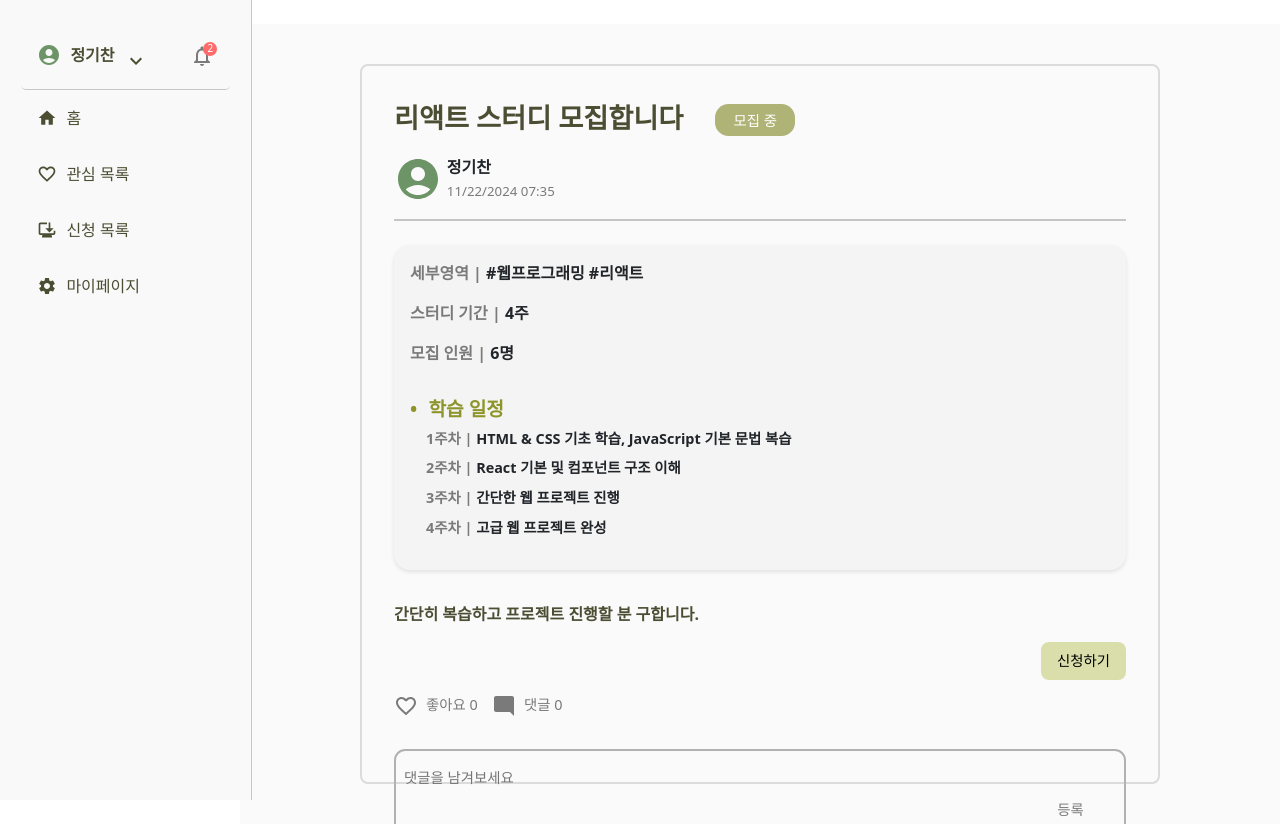
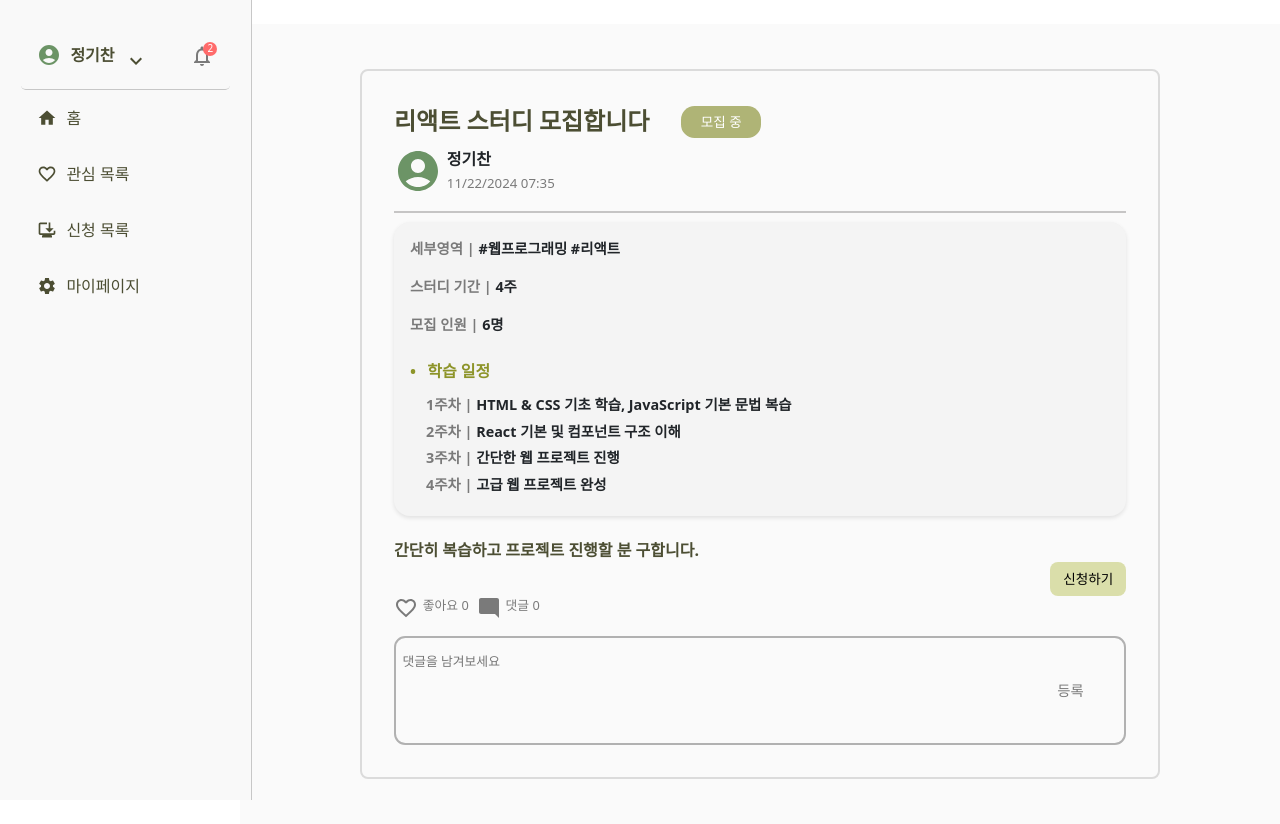
Before and after one commit to bmbx08/Jieum, a React (Create React App) app: page / in a window 1280 px wide. Built offline with nearby package versions, Linux system fonts and the light colour scheme.

Commit message:
iwannadie

```diff
--- a/src/pages/StudyRecruitPage/components/Check.css
+++ b/src/pages/StudyRecruitPage/components/Check.css
@@ -20,24 +20,32 @@
 
 /* 전체 박스 */
 .study-recruit-check-box {
+  display: flex;
+  flex-direction: column;
+  align-items: stretch;
+
   border: 2px solid #dbdbdb;
   border-radius: 0.5rem;
   width: 90%;
   max-width: 800px;
-  height: 90vh;
+  height: auto;
   max-height: 90vh;
   padding: 2rem;
   margin: auto;
+  overflow-y: auto;
   background-color: #fafafa;
   box-sizing: border-box;
 }
 
 .study-recruit-check-box > * {
+  margin: 0;
+  width: 100%;
+  box-sizing: border-box;
 }
 
 /* 설명 텍스트 */
 .study-description {
-  margin-top: 2rem;
+  margin-top: 0.8rem;
   font-size: 1rem;
   color: #4c4e33;
   font-weight: bold;
--- a/src/pages/StudyRecruitPage/components/PostProfile.css
+++ b/src/pages/StudyRecruitPage/components/PostProfile.css
@@ -1,10 +1,10 @@
 /* 전체 프로필 박스 */
 .post-profile-box {
   display: flex;
-  justify-content: start;
+  justify-content: flex-start;
   align-items: center;
   gap: 1rem;
-  margin-top: 1rem;
+  margin-top: 0.5rem 0;
   border-bottom: 2px solid #c6c5c5;
 }
 
--- a/src/pages/StudyRecruitPage/components/PostTitle.css
+++ b/src/pages/StudyRecruitPage/components/PostTitle.css
@@ -1,19 +1,21 @@
 .post-title-box {
   display: flex;
+  padding-bottom: 0.5rem;
 }
 
 .post-title {
-  font-size: 1.7rem;
+  font-size: 1.5rem;
   font-weight: bold;
   color: #4c4e33;
 }
 
 .toRecruit-state {
-  margin-top: 0.4rem;
+  margin-top: 0.2rem;
+  padding: 0.3rem 0.5rem;
+
   text-align: center;
-  font-size: 0.9rem;
+  font-size: 0.85rem;
   border: none;
-  background: none;
   border-radius: 0.85rem;
   background-color: #afb476;
   margin-left: 2rem;
--- a/src/pages/StudyRecruitPage/components/ReactionBox.css
+++ b/src/pages/StudyRecruitPage/components/ReactionBox.css
@@ -1,10 +1,10 @@
 .reaction-box {
   display: flex;
   justify-content: flex-start;
-  gap: 0.9rem;
-  font-size: 0.9rem;
+  gap: 0.5rem;
+  font-size: 0.8rem;
   color: #7a7a7a;
-  margin: 0.9rem 0;
+  margin: 0;
 }
 
 .reaction-item {
@@ -13,12 +13,8 @@
 }
 
 .like-icon,
-.liked-icon {
-  font-size: 1.3rem;
-  margin-right: 0.5rem;
+.liked-icon,
+.comment-icon {
+  font-size: 0.8rem;
+  margin-right: 0.3rem;
 }
-
-.comment-icon {
-  font-size: 1.3rem;
-  margin-right: 0.5rem;
-}
--- a/src/pages/StudyRecruitPage/components/StudyApply.css
+++ b/src/pages/StudyRecruitPage/components/StudyApply.css
@@ -2,12 +2,14 @@
   background-color: #dadeaa;
   border: none;
   border-radius: 0.5rem;
-  padding: 0.5rem 1rem;
+  padding: 0.4rem 0.8rem;
   cursor: pointer;
-  font-size: 0.9rem;
+  font-size: 0.85rem;
+  transition: all 0.3s ease-in-out;
 }
 
 .apply-button:hover {
+  background-color: #95a36d;
   box-shadow: 0 2px 4px rgba(0, 0, 0, 0.1);
 }
 
--- a/src/pages/StudyRecruitPage/components/StudyForm.css
+++ b/src/pages/StudyRecruitPage/components/StudyForm.css
@@ -3,9 +3,10 @@
   border-radius: 1rem;
   background-color: #f4f4f4;
   padding: 1rem;
-  margin-top: 1.5rem;
+  /* margin-top: 1.5rem; */
+  margin: 0.6rem 0;
   box-shadow: 0 2px 4px rgba(0, 0, 0, 0.1);
-  font-size: 1rem;
+  font-size: 0.9rem;
   font-weight: bold;
 }
 
@@ -19,31 +20,34 @@
 }
 
 .study-schedule {
-  margin-top: 2rem;
+  margin-top: 1.2rem;
   font-size: 0.9rem;
 }
 
 .study-schedule h3 {
-  font-size: 1.2rem;
+  font-size: 1rem;
+  margin: 0.5rem 0;
   font-weight: bold;
   color: #8d9429;
-  margin-bottom: 0.5rem;
+  /* margin-bottom: 0.5rem; */
   display: inline-flex;
   align-items: center;
 }
 
 .study-schedule h3::before {
   content: '•';
-  font-size: 1.2rem;
+  font-size: 1rem;
   color: #8d9529;
   margin-right: 0.7rem;
 }
 
 .study-schedule ul {
   padding-left: 1rem;
+  margin: 0;
   list-style: none;
 }
 
 .study-schedule li {
-  margin-bottom: 0.5rem;
+  /* margin-bottom: 0.5rem; */
+  margin: 0.3rem 0;
 }
--- a/src/pages/StudyRecruitPage/components/comment/UserComment.css
+++ b/src/pages/StudyRecruitPage/components/comment/UserComment.css
@@ -1,6 +1,7 @@
 .comment-container {
   display: flex;
   flex-direction: column;
+  margin: 0.5rem 0;
 }
 
 .reply-comment {
@@ -58,10 +59,10 @@
 .textarea-comment {
   border: none;
   resize: none;
-  padding: 0.5rem;
+  padding: 0.4rem;
   color: #818181;
   margin: 0.5rem 0;
-  font-size: 0.9rem;
+  font-size: 0.8rem;
   width: 90%;
   background: none;
 }
@@ -82,7 +83,7 @@
 .comment-input-container {
   border: 2px solid #b1b1b1;
   border-radius: 0.7rem;
-  margin-top: 1rem;
+  margin-top: 0.5rem;
   display: flex;
   flex-direction: row;
   align-items: center;
```
